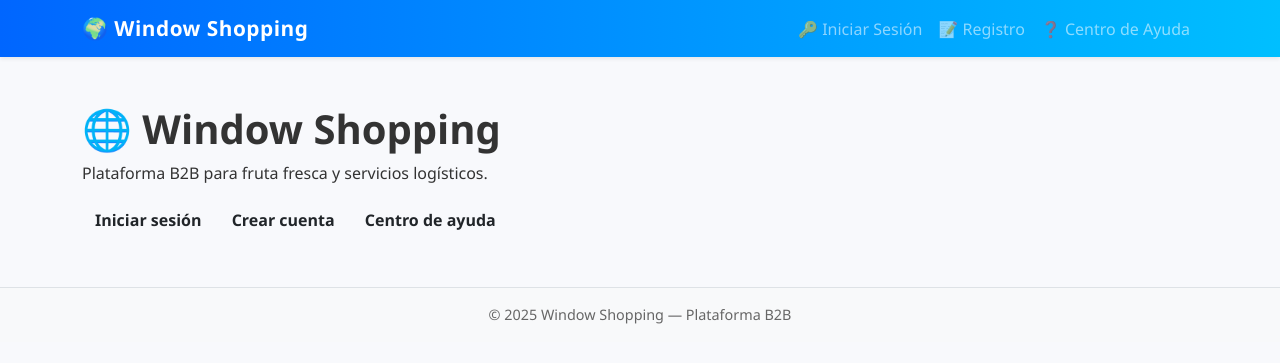
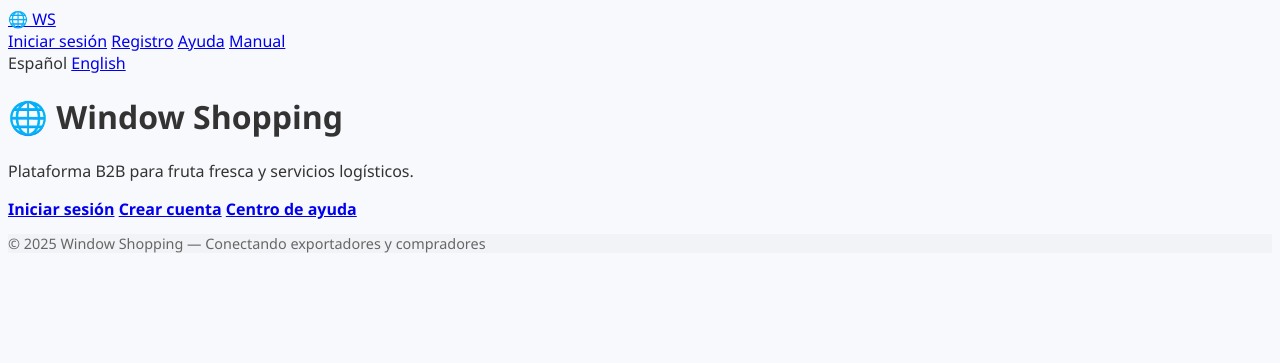
Before and after one commit to crhistopher09ponce04-art/Window-Shopping, a Flask app: page / in a window 1280 px wide. Shown: the top 363 px of the page. Run offline with Flask 3, Linux system fonts and the light colour scheme.

Commit message:
Update base.html

```diff
--- a/templates/base.html
+++ b/templates/base.html
@@ -1,40 +1,54 @@
 <!DOCTYPE html>
-<html lang="es">
+<html lang="{{ cur_lang }}">
 <head>
     <meta charset="UTF-8">
-    <meta name="viewport" content="width=device-width, initial-scale=1.0">
-    <title>🌍 Window Shopping</title>
-    <link href="https://cdn.jsdelivr.net/npm/bootstrap@5.3.2/dist/css/bootstrap.min.css" rel="stylesheet">
-    <link href="{{ url_for('static', filename='style.css') }}" rel="stylesheet">
+    <title>Window Shopping</title>
+    <link rel="stylesheet" href="{{ url_for('static', filename='style.css') }}">
 </head>
 <body>
-    <!-- Navbar -->
-    <nav class="navbar navbar-expand-lg navbar-dark bg-primary shadow-sm">
-        <div class="container">
-            <a class="navbar-brand fw-bold" href="{{ url_for('home') }}">🌍 Window Shopping</a>
-            <button class="navbar-toggler" type="button" data-bs-toggle="collapse" data-bs-target="#navbarNav">
-                <span class="navbar-toggler-icon"></span>
-            </button>
-            <div class="collapse navbar-collapse" id="navbarNav">
-                <ul class="navbar-nav ms-auto">
-                    <li class="nav-item"><a class="nav-link" href="{{ url_for('login') }}">🔑 Iniciar Sesión</a></li>
-                    <li class="nav-item"><a class="nav-link" href="{{ url_for('register') }}">📝 Registro</a></li>
-                    <li class="nav-item"><a class="nav-link" href="{{ url_for('help') }}">❓ Centro de Ayuda</a></li>
-                </ul>
-            </div>
+    <header>
+        <div class="nav-left">
+            <a href="{{ url_for('home') }}" class="logo">🌐 WS</a>
         </div>
-    </nav>
+        <nav>
+            {% if 'usuario' in session %}
+                <a href="{{ url_for('dashboard') }}">{{ t("Dashboard", "Dashboard") }}</a>
+                <a href="{{ url_for('mi_perfil') }}">{{ t("Mi perfil", "My profile") }}</a>
+                <a href="{{ url_for('cart') }}">{{ t("Carrito", "Cart") }}</a>
+                <a href="{{ url_for('logout') }}">{{ t("Salir", "Logout") }}</a>
+            {% else %}
+                <a href="{{ url_for('login') }}">{{ t("Iniciar sesión", "Login") }}</a>
+                <a href="{{ url_for('register_router') }}">{{ t("Registro", "Register") }}</a>
+            {% endif %}
+            <a href="{{ url_for('help_center') }}">{{ t("Ayuda", "Help") }}</a>
+            <a href="{{ url_for('manual') }}">{{ t("Manual", "Manual") }}</a>
+        </nav>
+        <div class="lang-switch">
+            {% for code, name in LANGS.items() %}
+                {% if cur_lang == code %}
+                    <span class="active">{{ name }}</span>
+                {% else %}
+                    <a href="{{ url_for('set_lang', code=code, next=request.path) }}">{{ name }}</a>
+                {% endif %}
+            {% endfor %}
+        </div>
+    </header>
 
-    <!-- Contenido dinámico -->
-    <main class="container my-5">
+    <main>
+        {% with messages = get_flashed_messages() %}
+            {% if messages %}
+                <div class="flash">
+                    {% for msg in messages %}
+                        <p>{{ msg }}</p>
+                    {% endfor %}
+                </div>
+            {% endif %}
+        {% endwith %}
         {% block content %}{% endblock %}
     </main>
 
-    <!-- Footer -->
-    <footer class="bg-light text-center py-3 mt-5 border-top">
-        <p class="mb-0">© 2025 Window Shopping — Plataforma B2B</p>
+    <footer>
+        <p>© 2025 Window Shopping — {{ t("Conectando exportadores y compradores", "Connecting exporters and buyers") }}</p>
     </footer>
-
-    <script src="https://cdn.jsdelivr.net/npm/bootstrap@5.3.2/dist/js/bootstrap.bundle.min.js"></script>
 </body>
 </html>
```
